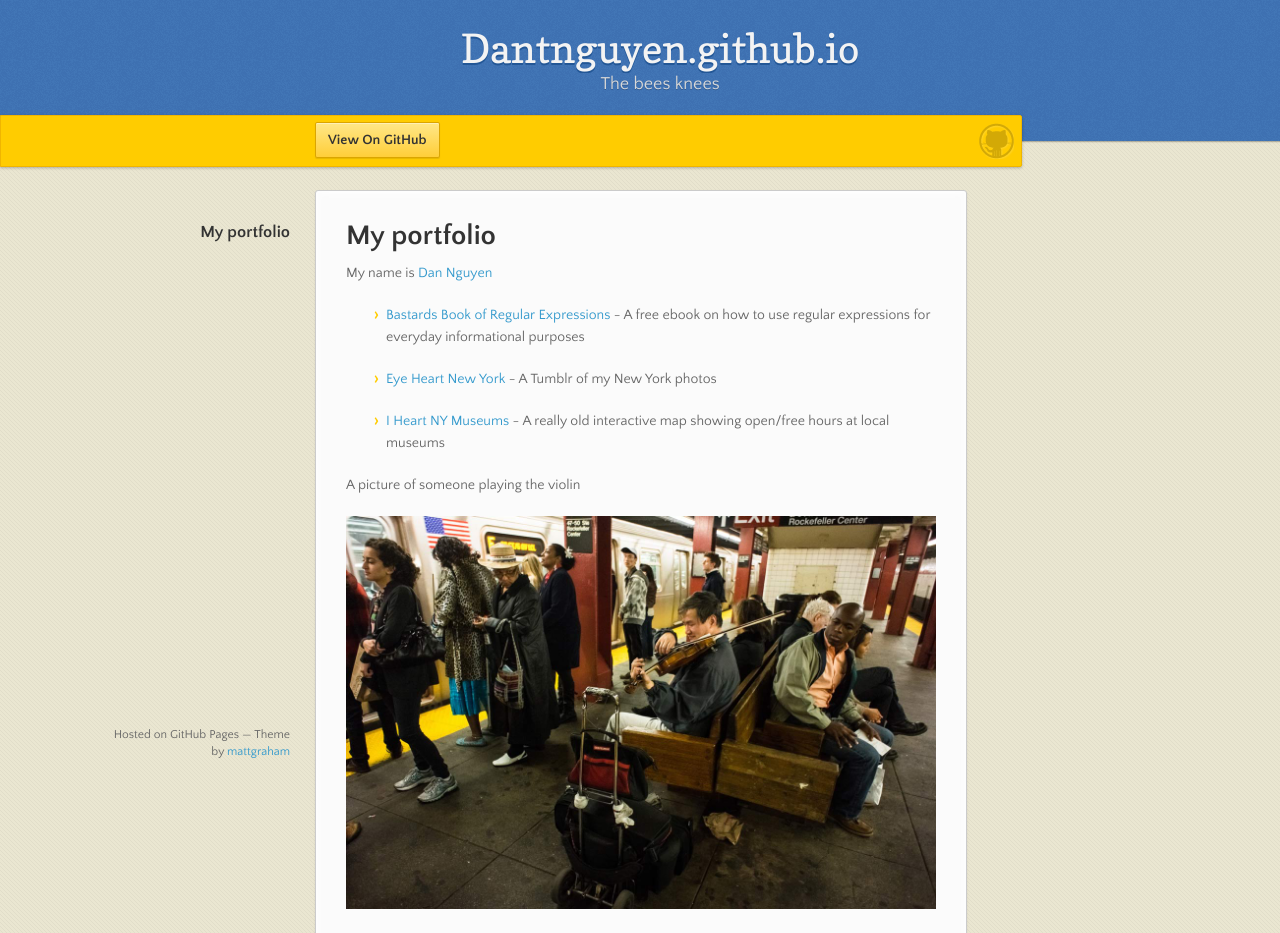
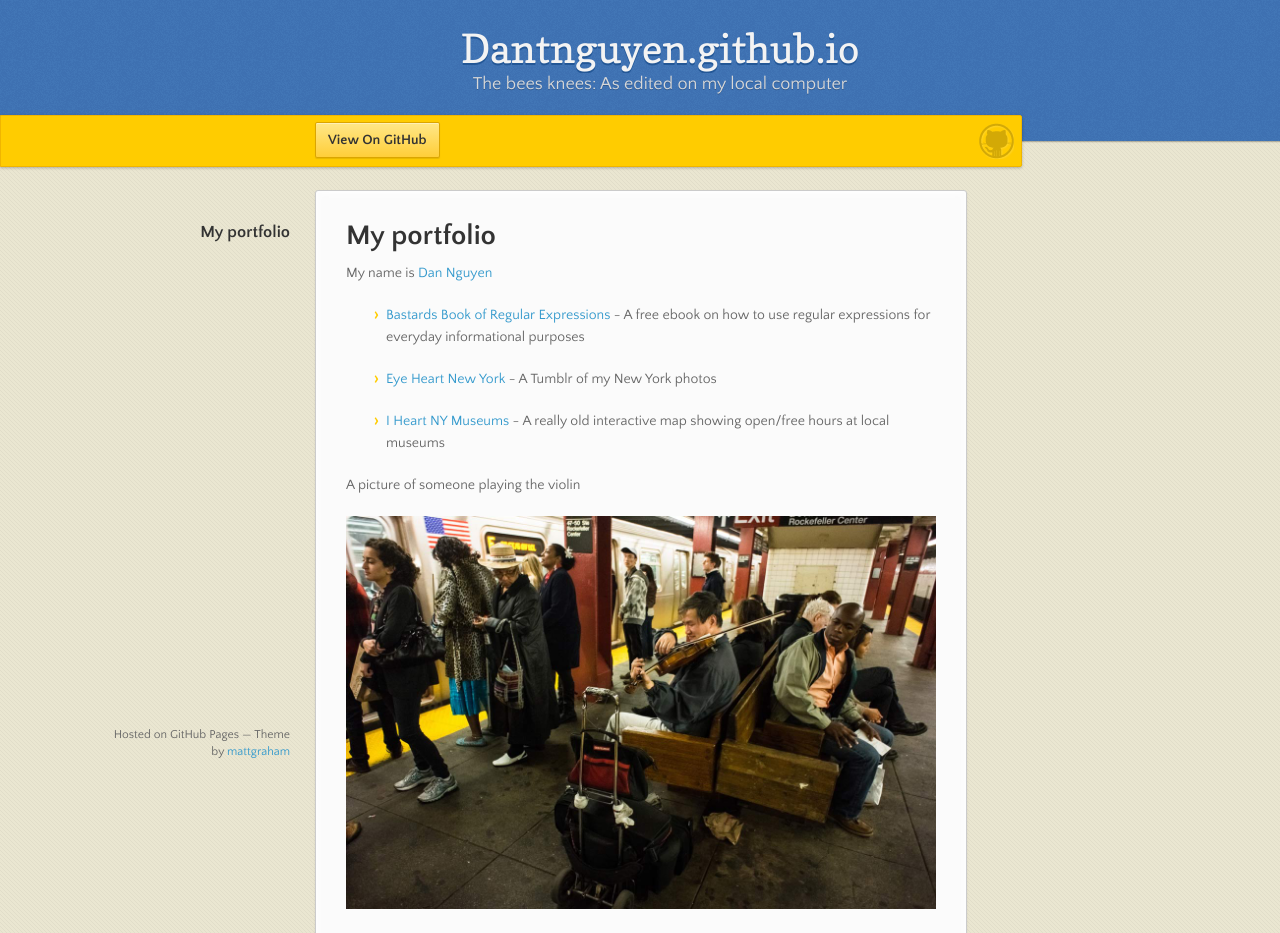
Before and after one commit to dantnguyen/dantnguyen.github.io, a plain HTML site: page index.html in a window 1280 px wide. Shown: the top 933 px of the page. Drawn offline with nearby package versions, Linux system fonts and the light colour scheme.

Commit message:
Merge branch 'master' of https://github.com/dantnguyen/dantnguyen.github.io
Conflicts:
	index.html

```diff
--- a/index.html
+++ b/index.html
@@ -18,7 +18,7 @@
 
       <header>
         <h1>Dantnguyen.github.io</h1>
-        <p>The bees knees</p>
+        <p>The bees knees: As edited on my local computer</p>
       </header>
 
       <div id="banner">
```
